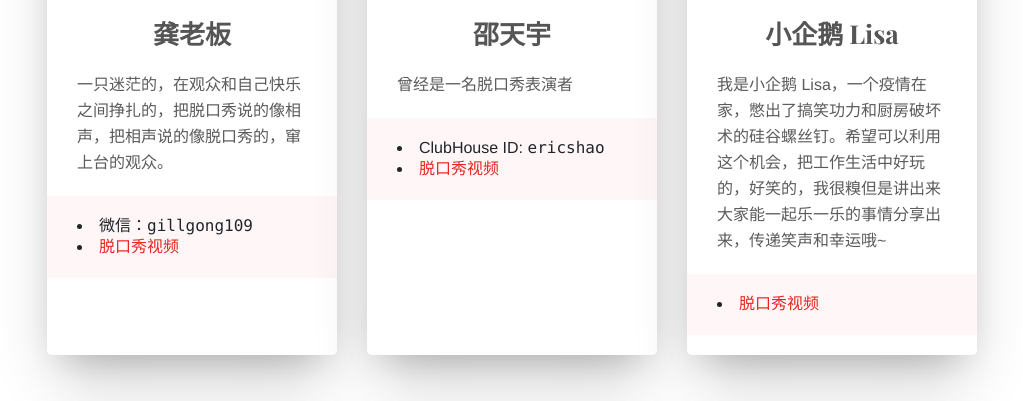
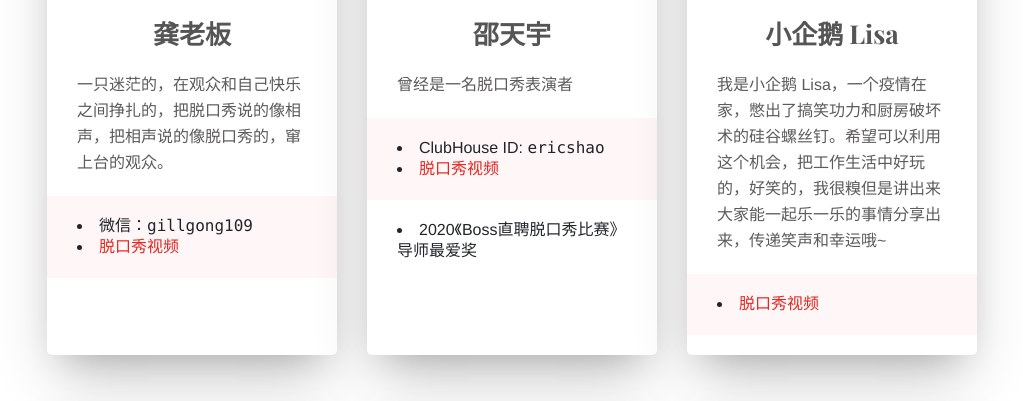
Before and after one commit to ggtkx/ggtkx.github.io, a Jekyll site: the page built from pages/comedians.md, in a window 1280 px wide and 900 px high, scrolled down 1465 px, cut to the strip 39-440 px from the top of the window. Shown: the whole strip, without its empty margins (128-1151 px from the left). Built offline with Jekyll 4.4.1, drawn with Linux system fonts in a browser that asks for light colours.

Commit message:
Update comedian info based on Google sheets at 1646110704807

```diff
--- a/_data/comedians.json
+++ b/_data/comedians.json
@@ -47,6 +47,9 @@
         "contact": [
             "ClubHouse ID: `ericshao`",
             "[脱口秀视频](https://www.youtube.com/playlist?list=PL0hg_Q7g-34kU4T0eL_Y5MzjOkEYdOFvb)"
+        ],
+        "highlights": [
+            "2020《Boss直聘脱口秀比赛》导师最爱奖"
         ]
     },
     {
```
